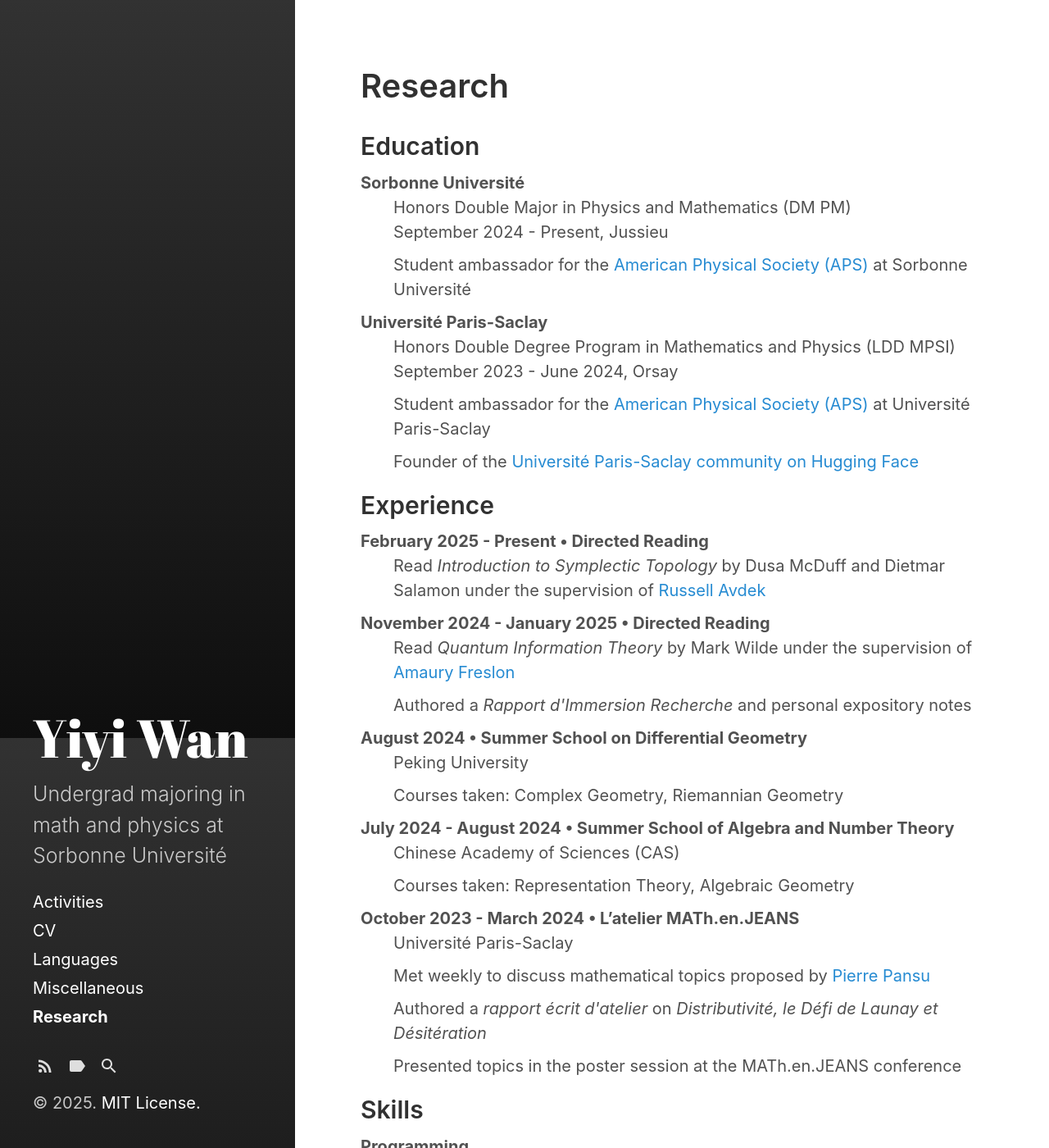
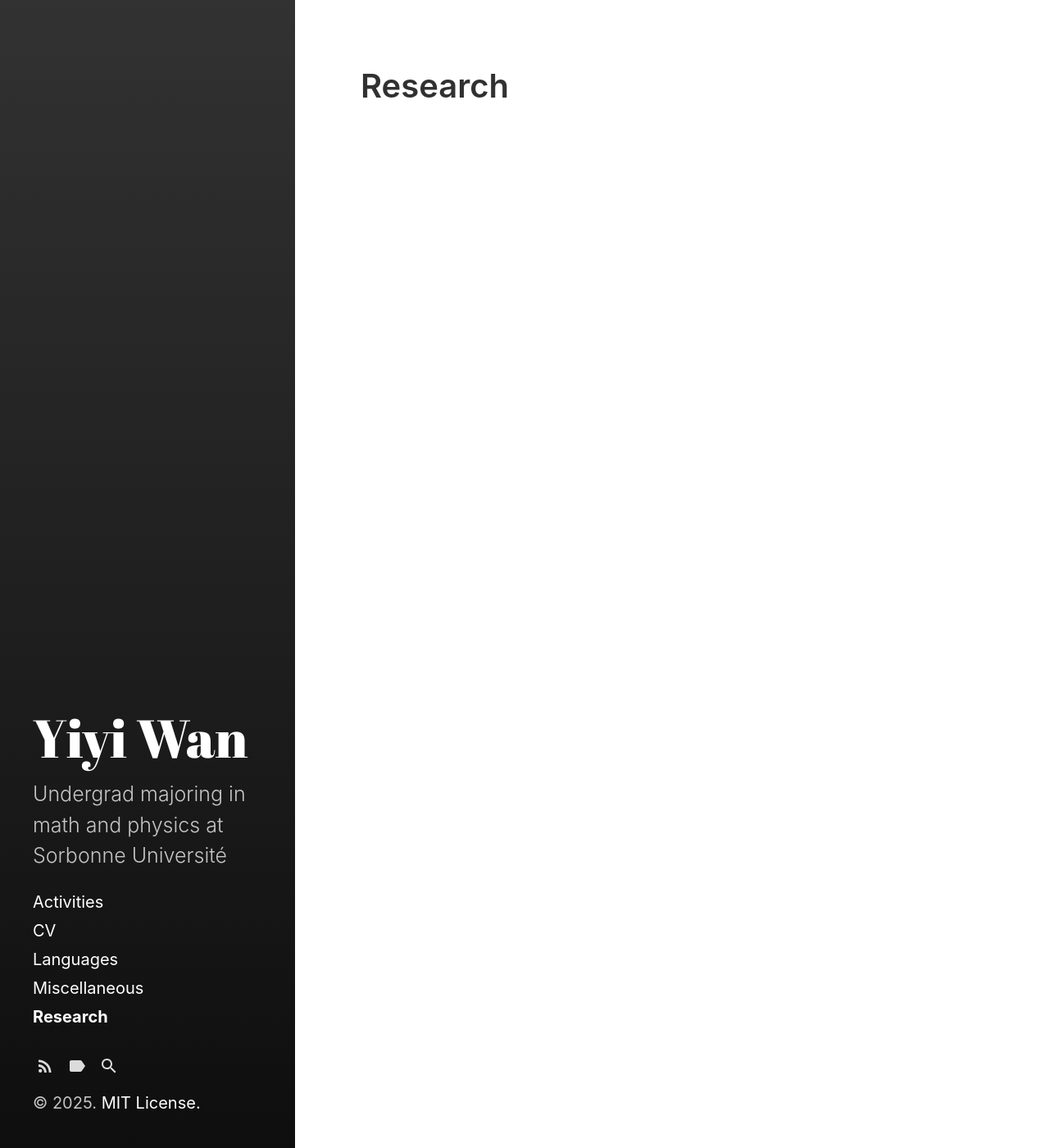
Before and after one commit to Roimex/Roimex.github.io, a Jekyll site: the page built from pages/research.md, in a window 1280 px wide and 1400 px high. Shown: the whole window at 82% size. Built offline with Jekyll 4.4.1, drawn with Linux system fonts in a browser that asks for light colours; some of the changed text lies outside the part shown.

Commit message:
Update research.md

```diff
--- a/pages/research.md
+++ b/pages/research.md
@@ -4,51 +4,3 @@ title: Research
 permalink: /research
 sidebar_link: true
 ---
-
-## Education
-<dl>
-  <dt>Sorbonne Université</dt>
-  <dd>Honors Double Major in Physics and Mathematics (DM PM)<br> September 2024 - Present, Jussieu</dd>
-  <dd>Student ambassador for the <a href="https://www.aps.org/">American Physical Society (APS)</a> at Sorbonne Université</dd>
-
-  <dt>Université Paris-Saclay</dt>
-  <dd>Honors Double Degree Program in Mathematics and Physics (LDD MPSI)<br> September 2023 - June 2024, Orsay</dd>
-  <dd>Student ambassador for the <a href="https://www.aps.org/">American Physical Society (APS)</a> at Université Paris-Saclay</dd>
-  <dd>Founder of the <a href="https://huggingface.co/Universite-Paris-Saclay">Université Paris-Saclay community on Hugging Face</a></dd>
-</dl>
-
-## Experience
-<dl>
-  <dt>February 2025 - Present &bullet; Directed Reading</dt>
-  <dd>Read <em>Introduction to Symplectic Topology</em> by Dusa McDuff and Dietmar Salamon under the supervision of <a href="https://www.russellavdek.com/">Russell Avdek</a></dd>
-
-  <dt>November 2024 - January 2025 &bullet; Directed Reading</dt>
-  <dd>Read <em>Quantum Information Theory</em> by Mark Wilde under the supervision of <a href="https://www.imo.universite-paris-saclay.fr/~amaury.freslon/">Amaury Freslon</a></dd>
-  <dd>Authored a <em>Rapport d'Immersion Recherche</em> and personal expository notes</dd>
-
-  <dt>August 2024 &bullet; Summer School on Differential Geometry</dt>
-  <dd>Peking University</dd>
-  <dd>Courses taken: Complex Geometry, Riemannian Geometry</dd>
-
-  <dt>July 2024 - August 2024 &bullet; Summer School of Algebra and Number Theory</dt>
-  <dd>Chinese Academy of Sciences (CAS)</dd>
-  <dd>Courses taken: Representation Theory, Algebraic Geometry</dd>
-
-  <dt>October 2023 - March 2024 &bullet; L’atelier MATh.en.JEANS</dt>
-  <dd>Université Paris-Saclay</dd>
-  <dd>Met weekly to discuss mathematical topics proposed by <a href="https://www.imo.universite-paris-saclay.fr/~pierre.pansu/">Pierre Pansu</a></dd>
-  <dd>Authored a <em>rapport écrit d'atelier</em> on <em>Distributivité, le Défi de Launay et Désitération</em></dd>
-  <dd>Presented topics in the poster session at the MATh.en.JEANS conference</dd>
-</dl>
-
-## Skills
-<dl>
-  <dt>Programming</dt>
-  <dd>Python, MATLAB, R</dd>
-  <dt>Languages</dt>
-  <dd>Native: 中文 (Mandarin Chinese)</dd>
-  <dd>Advanced: English, Français (French)</dd>
-  <dd>Intermediate: Italiano (Italian), 日本語 (Japanese)</dd>
-  <dd>Just read: Latina (Latin)</dd>
-  <dd>Only grammar: Deutsch (German), Русский (Russian)</dd>
-</dl>
```
